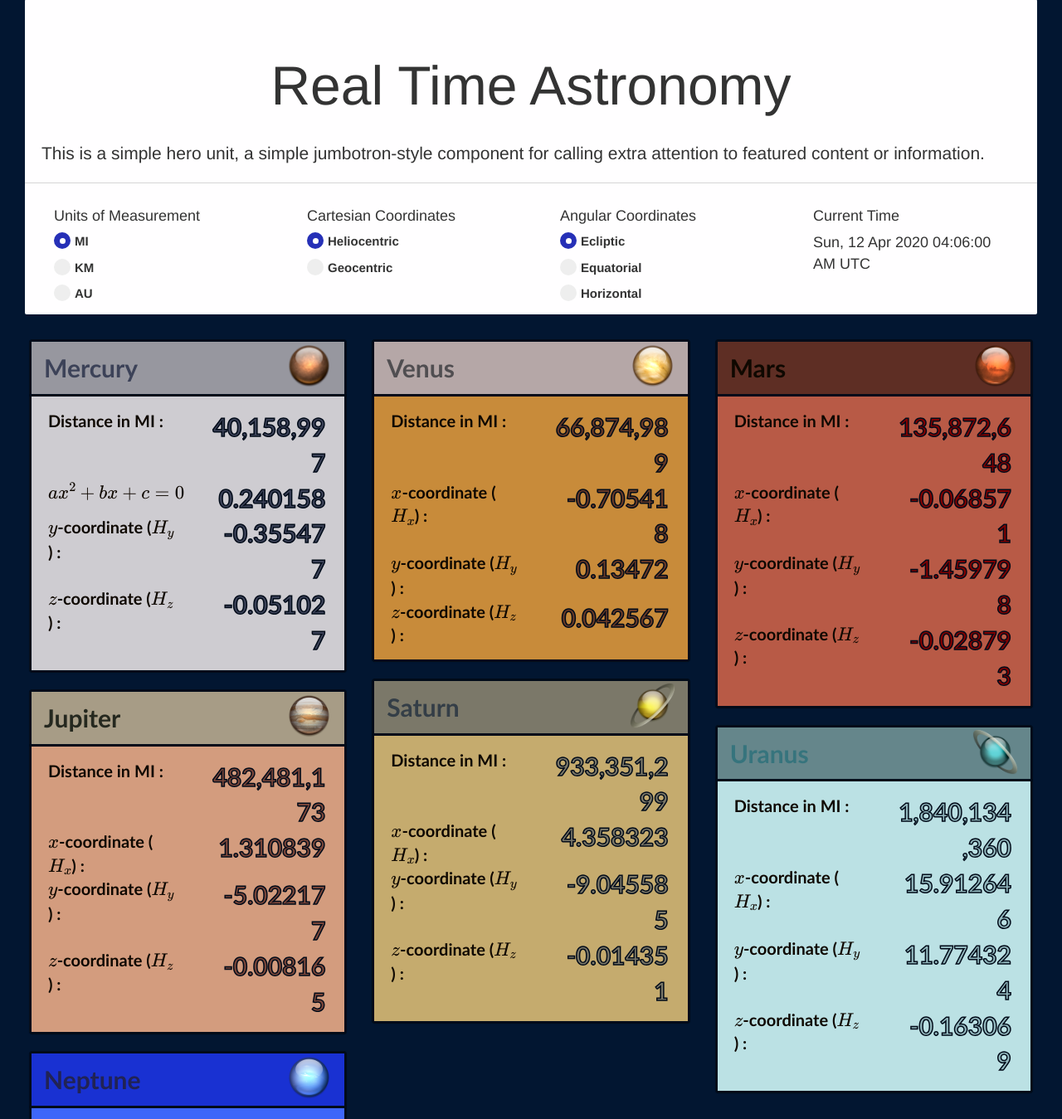
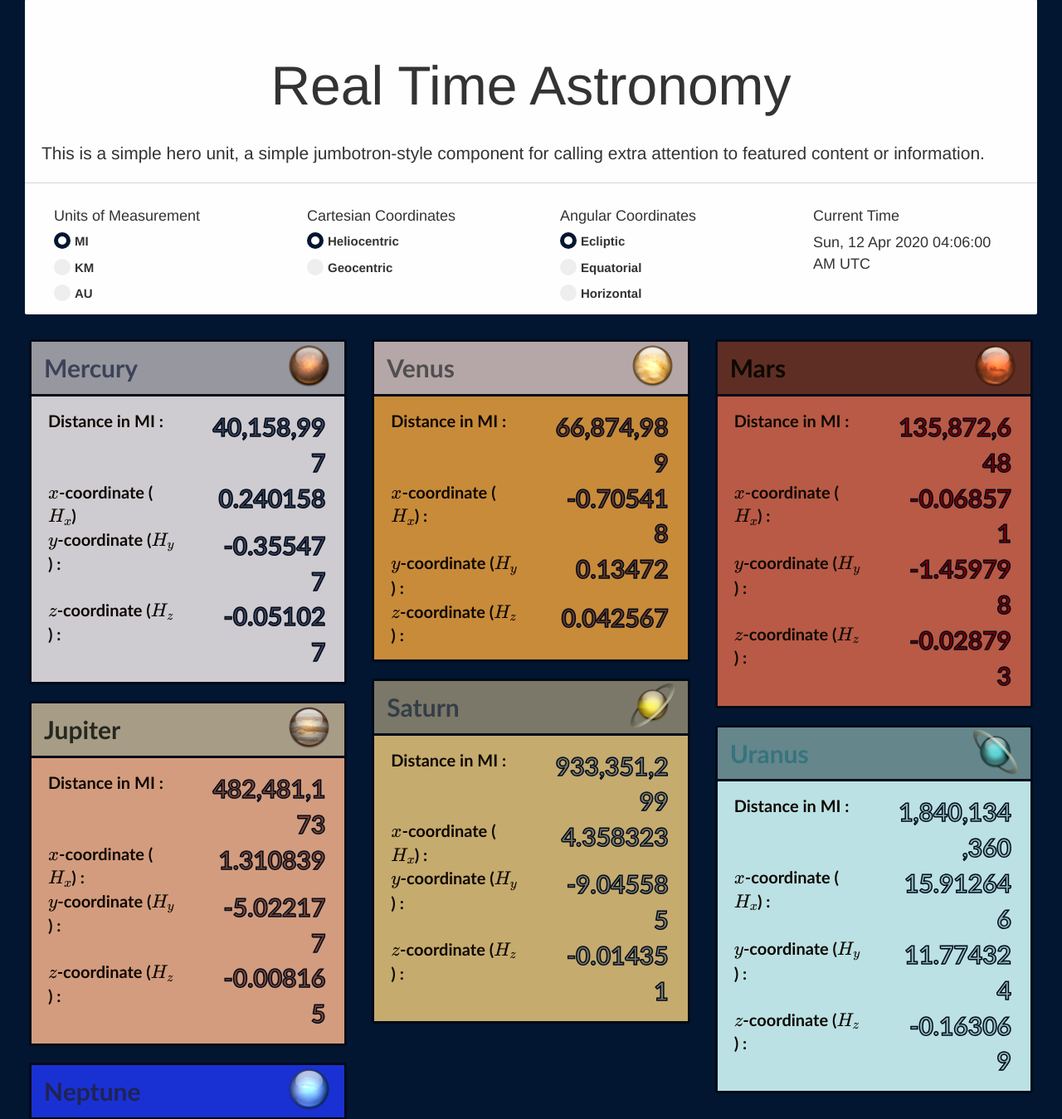
Before and after one commit to BarbosaO/Solar-System-Timer, a Flask app: page /home in a window 1280 px wide. Shown: the part 151-1500 px from the top of the page at 83% size. Run offline with Flask 2, Linux system fonts and the light colour scheme; some libraries are stand-ins or nearby versions.

Commit message:
Changed the styling of the radio button's inner white circle to appear bigger when clicked

```diff
--- a/realtimeastronomy/calculator.py
+++ b/realtimeastronomy/calculator.py
@@ -183,8 +183,6 @@ def calculateUranusPert(Mj, Ms, Mu, longitude, latitude, rh):
     # new rh value
     rh = math.sqrt(xh * xh + yh * yh + zh * zh)
 
-    print(rh)
-
     # converting factor from 1 AU to 1 mile
     milesPerAu = 92955807.26743
 
--- a/realtimeastronomy/tester.py
+++ b/realtimeastronomy/tester.py
@@ -34,7 +34,7 @@ def calc():
     millsSince2000 = datetime.datetime(2000, 1, 1).timestamp() * 1000
     millsSince2000 =  946684800000
 
-    d = round((1.0 + (currentTimeMills - millsSince2000) / (3600 * 24.0 * 1000)), 5)
+    d= round((1.0 + (currentTimeMills - millsSince2000) / (3600 * 24.0 * 1000)), 5)
     #d = 7304.50082808
     # mercury calculations
     new_mercury = planets.Mercury()
--- a/static/css/home.css
+++ b/static/css/home.css
@@ -123,7 +123,7 @@ h1.planet{
 
 /* When the radio button is checked, add a blue background */
 .container input:checked ~ .checkmark {
-  background-color: rgba(13, 24, 175, 0.897);
+  background-color:  #021631;
 }
 
 /* Create the indicator (the dot/circle - hidden when not checked) */
@@ -140,10 +140,10 @@ h1.planet{
 
 /* Style the indicator (dot/circle) */
 .container .checkmark:after {
- 	top: 7px;
-	left: 7px;
-	width: 7px;
-	height: 7px;
+ 	top: 5px;
+	left: 5px;
+	width: 10px;
+	height: 10px;
 	border-radius: 50%;
 	background: white;
 }
--- a/static/js/app.js
+++ b/static/js/app.js
@@ -202,7 +202,7 @@ $(document).ready(function(){
                         console.log(tex);
                         this.formula.innerHTML = "\\["+tex+"\\]";
                         MathJax.Hub.Queue(["Typeset",MathJax]);
-                        $('#mercury-coor-text').text('\(ax^3 + bx + c = 0\)');
+                        //$('#mercury-coor-text').text('\(ax^3 + bx + c = 0\)');
                     },
                     complete: function(data){
                         setTimeout(executeQuery, 1000);
@@ -222,7 +222,7 @@ $(document).ready(function(){
                     type: "POST",
                     success: function(resp){
                         // update values for mercury
-                        $('#mercury-coor-text').text('\\(ax^3 + bx + c = 0\\)');
+                        //$('#mercury-coor-text').text('\\(ax^3 + bx + c = 0\\)');
                     },
                     complete: function(data){
                         setTimeout(executeQuery, 1000);
--- a/templates/index.html
+++ b/templates/index.html
@@ -115,7 +115,7 @@
                         <div id=mercury-dist class="col-xs-6 mercury-dist">{{distanceList[0]}}</div>
                     </div>
                     <div class="row">
-                        <div id=mercury-coor-text class="col-xs-6 mercury-hx" style="padding-left: 0px;">\(ax^2 + bx + c = 0\)</div>
+                        <div id=mercury-coor-text class="col-xs-6 mercury-hx" style="padding-left: 0px;">\(x\)-coordinate (\(H_x\))</div>
                         <div id=mercury-hx class="col-xs-6 mercury-h-dist">{{calculations[0][1]}}</div>
                     </div>
                     <div class="row">
```
